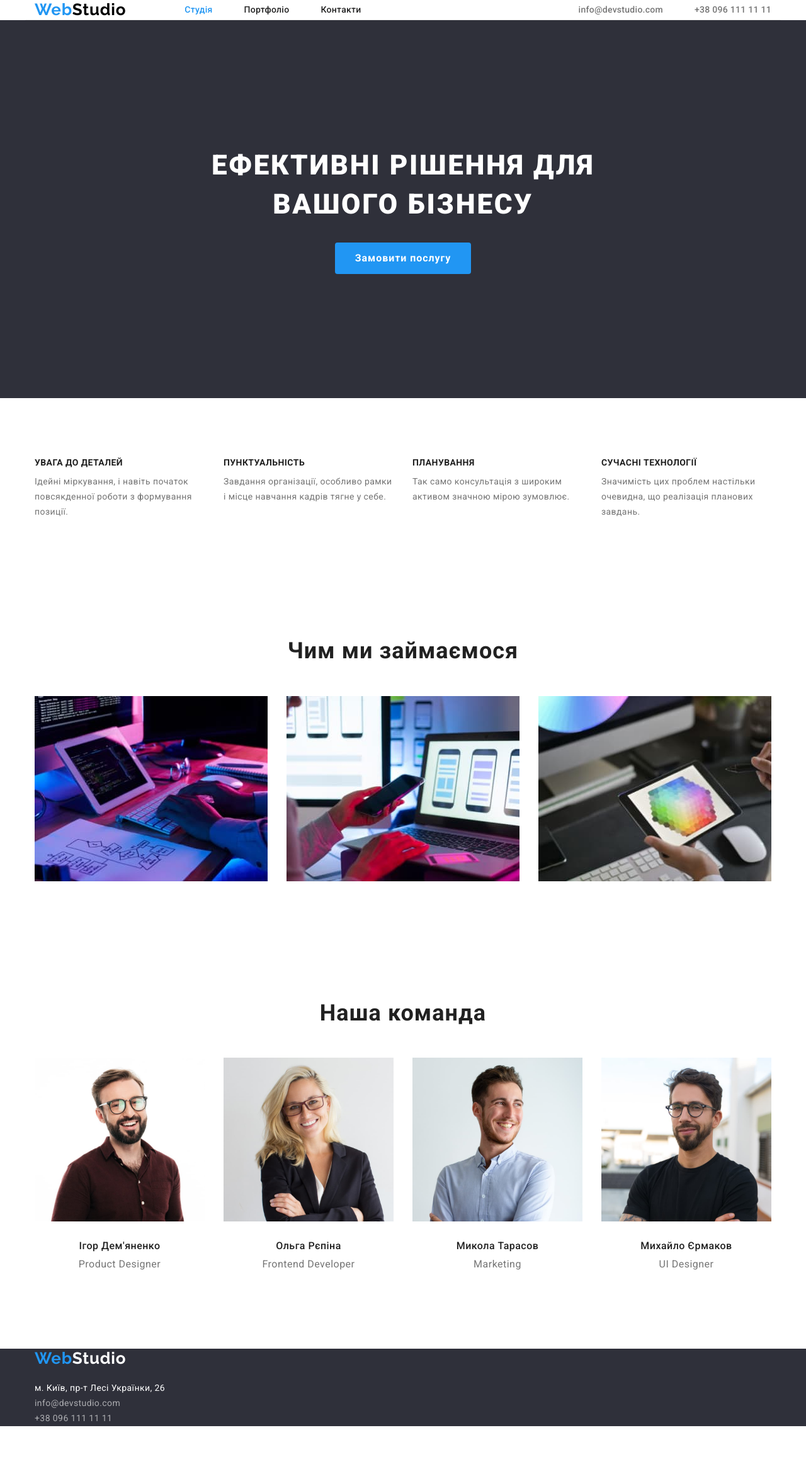
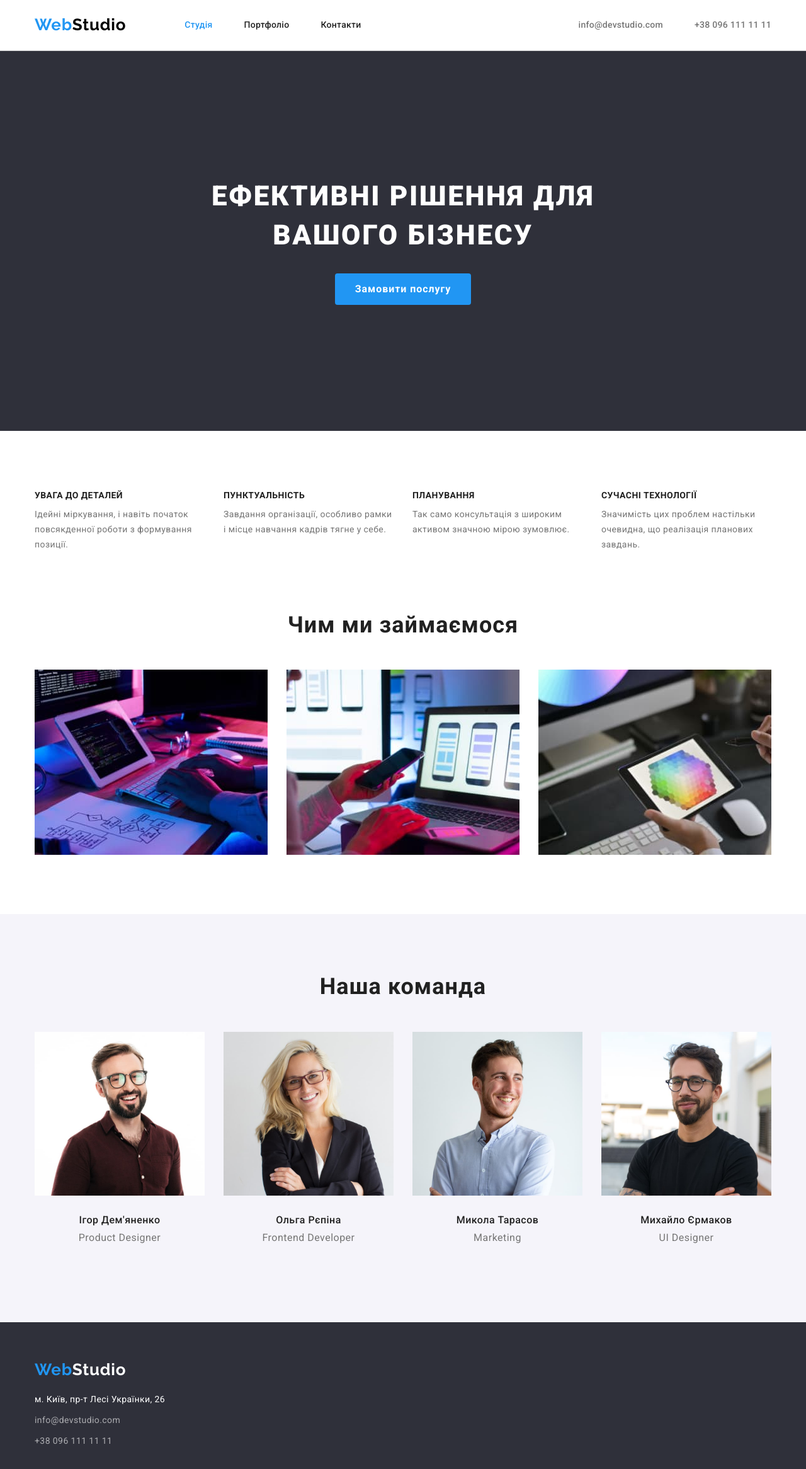
Before and after one commit to AndriiMurchk/goit-markup-hw-03, a plain HTML site: page index.html in a window 1280 px wide. Shown: the whole page at 63% size. Before the commit the page ends 2264 px from the top, so only its background shows below. Drawn offline with nearby package versions, Linux system fonts and the light colour scheme.

Commit message:
Исправленное дз3

```diff
--- a/css/styles.css
+++ b/css/styles.css
@@ -163,7 +163,7 @@ color:var(--accent-color);
 .head-list {
     display: flex;
     align-items: center;
-    padding-left: 93px;
+    margin-left: 93px;
 
 }
 
@@ -178,7 +178,13 @@ color:var(--accent-color);
 .header-list {
 display: flex;
 align-items: center;
-border-bottom: 1px solid #ECECEC;
+}
+
+
+.header-page {
+    padding-top: 24px;
+    padding-bottom: 25px;
+    border-bottom: 1px solid #CECECE ;
 }
 
 
@@ -188,7 +194,8 @@ border-bottom: 1px solid #ECECEC;
     display: block;
     background-color: #2F303A;
     text-align: center;
-    height: 600px;
+    padding-top: 200px;
+    padding-bottom: 200px;
 
 
 }
@@ -210,9 +217,6 @@ border-bottom: 1px solid #ECECEC;
 
 }
 
-.hero-padding {
-    padding-top: 106px;
-}
 
 /* ====================FEATURES==================== */
 
@@ -244,6 +248,10 @@ border-bottom: 1px solid #ECECEC;
 
 /* ====================PROJECT==================== */
 
+.project {
+    padding-top: 0px;
+}
+
 .project-list {
     display: flex;
 
@@ -259,22 +267,15 @@ border-bottom: 1px solid #ECECEC;
     font-size: 16px;
     line-height: 1.18;
     letter-spacing: 0.03em;
-    margin-top: 0px;
-    margin-bottom: 10px;
     text-align: center;
 }
 
 .profession {
     line-height: 1.18;
     letter-spacing: 0.03em;
-    margin-top: 0px;
-    margin-bottom: 30px;
     text-align: center;
+    margin-top: 10px;
 
-}
-
-.image-prof {
-    margin-bottom: 30px;
 }
 
 
@@ -286,7 +287,14 @@ border-bottom: 1px solid #ECECEC;
     margin-left:30px;
 }
 
+.staff{
+    background-color: #F5F4FA;
+}
 
+.profession-list-item {
+    padding-top: 30px;
+    padding-bottom: 30px;
+}
 /* ====================FOOTER==================== */
 
 .logo-footer{
@@ -333,10 +341,15 @@ color:var(--accent-color);
 }
 
 
-footer {
+.footer-page {
     background-color: #2F303A;
+    padding-top: 60px;
+    padding-bottom: 60px;
 }
 
+.adr-foot-list-item:not(:last-child) {
+    margin-bottom:9px;
+}
 
 
 /* Для портфолио */
@@ -348,8 +361,7 @@ footer {
     font-size: 18px;
     line-height: 2;
     letter-spacing: 0.06em;
-    margin-top: 0px;
-    margin-bottom: 4px;
+
 
 }
 
@@ -357,8 +369,7 @@ footer {
     width: 370px;
    line-height: 1.8;
    letter-spacing: 0.03em;
-   margin-top: 0px;
-   margin-bottom: 0px;
+
 
 }
 
@@ -411,5 +422,6 @@ background-color: var(--accent-color);
 .border{
     border:1px solid #EEEEEE ;
     border-top: 0px;
+    padding: 20px 24px 20px 24px;
 
 }
--- a/index.html
+++ b/index.html
@@ -14,7 +14,7 @@
 
 <body>
 
-    <header>
+    <header class="header-page">
         <div class="container header-list">
             <nav class="main-nav">
                 <a href="./index.html" class="logo-header"><span class="logo-accent">Web</span>Studio</a>
@@ -33,7 +33,7 @@
 
 <main>
     <section class="hero section">
-       <div class="container hero-padding ">
+       <div class="container">
         <h1 class="hero-title">Ефективні рішення для вашого бізнесу</h1>
         <button type="button" class="button">Замовити послугу</button>
        </div>
@@ -62,7 +62,7 @@
         </div>
     </section>
 
-    <section class="section">
+    <section class="section project">
         <div class="container">
             <h2 class="title-action">Чим ми займаємося</h2>
             <ul class="project-list">
@@ -79,50 +79,57 @@
         </div>
     </section>
 
-    <section class="section">
+    <section class="section staff">
         <div class="container">
             <h2 class="title-action">Наша команда</h2>
         <ul class="profession-list">
             <li class="profession-list-card">
                 <img class="image-prof" src="./images/img1.jpg" alt="Ігор" width="270">
+                <div class="profession-list-item">
                     <h3 class="name">Ігор Дем'яненко</h3>
                     <p lang="en" class="profession">Product Designer</p>
+                </div>
             </li>
             <li class="profession-list-card">
                 <img class="image-prof" src="./images/img2.jpg" alt="Ольга" width="270">
+                <div class="profession-list-item">
                     <h3 class="name">Ольга Рєпіна</h3>
                     <p lang="en" class="profession">Frontend Developer</p>
+                </div>
             </li>
             <li class="profession-list-card">
                 <img class="image-prof" src="./images/img3.jpg" alt="Микола" width="270">
+                <div class="profession-list-item">
                     <h3 class="name">Микола Тарасов</h3>
                     <p lang="en" class="profession">Marketing</p>
+                </div>
             </li>
             <li class="profession-list-card">
                 <img class="image-prof" src="./images/img4.jpg" alt="Михайло" width="270">
+                <div class="profession-list-item">
                     <h3 class="name">Михайло Єрмаков</h3>
                     <p lang="en" class="profession">UI Designer</p>
+                </div>
+
             </li>
         </ul>
         </div>
     </section>
 </main>
 
-<footer>
+<footer class="footer-page">
   <div class="container">
     <a  href="./index.html" class="logo-footer"><span class="logo-accent">Web</span>Studio</a>
-   <div class="adr-foot">
     <address>
         <ul class="adr-foot-list">
-            <li>
+            <li class="adr-foot-list-item">
                 <a href="https://goo.gl/maps/U5hBPjRLJakizHJY9" class="adr" target="_blank" rel="noopener noreferrer">
                 м. Київ, пр-т Лесі Українки, 26</a>
             </li>
-            <li><a href="mailto:info@devstudio.com" class="site-nav-foot">info@devstudio.com</a></li>
-            <li><a href="tel:+380961111111" class="site-nav-foot">+38 096 111 11 11</a></li>
+            <li class="adr-foot-list-item"><a href="mailto:info@devstudio.com" class="site-nav-foot">info@devstudio.com</a></li>
+            <li class="adr-foot-list-item"><a href="tel:+380961111111" class="site-nav-foot">+38 096 111 11 11</a></li>
         </ul>
     </address>
-   </div>
   </div>
 </footer>
 
```
Also changed, not shown: portfolio.html (+4 -6 lines). Lines whose indentation alone changed are shown as unchanged.
